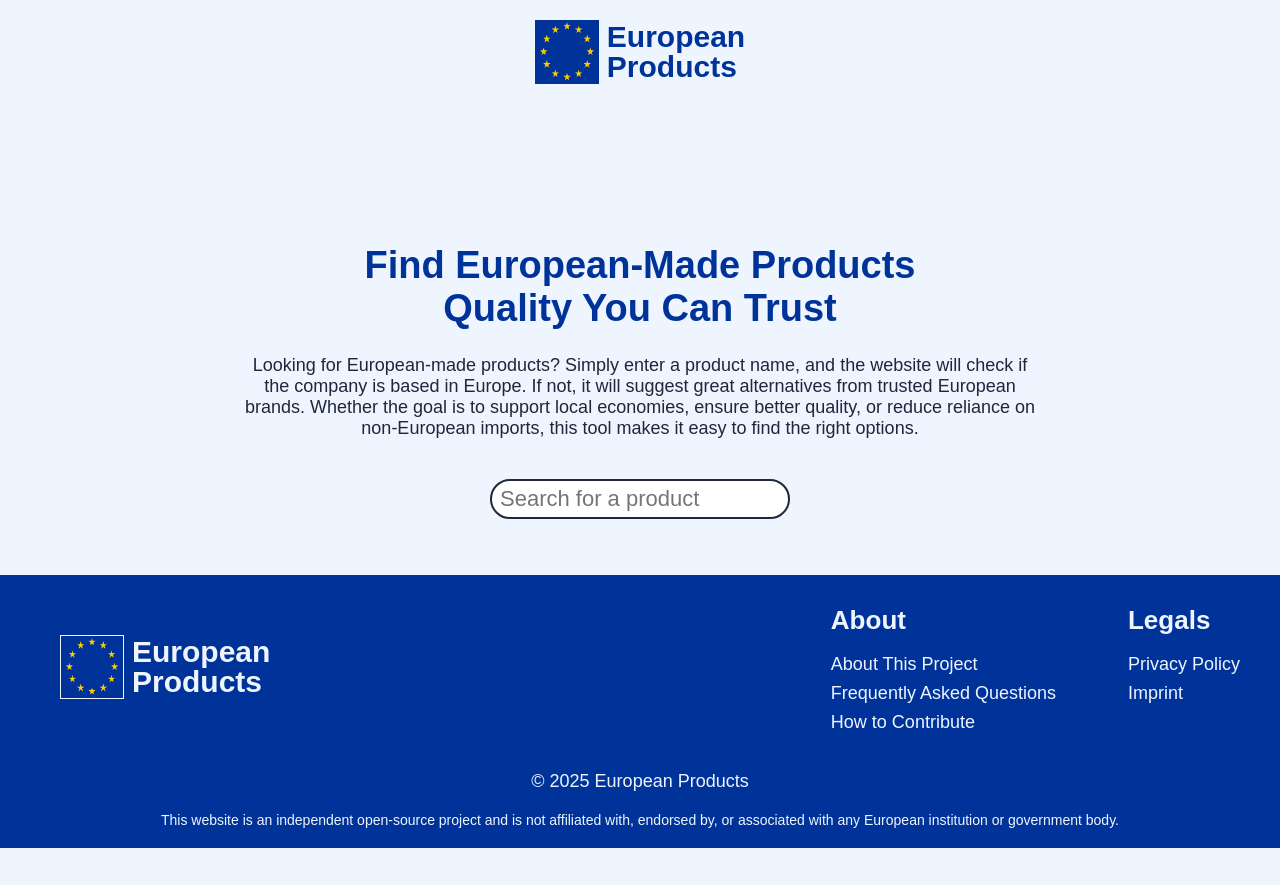
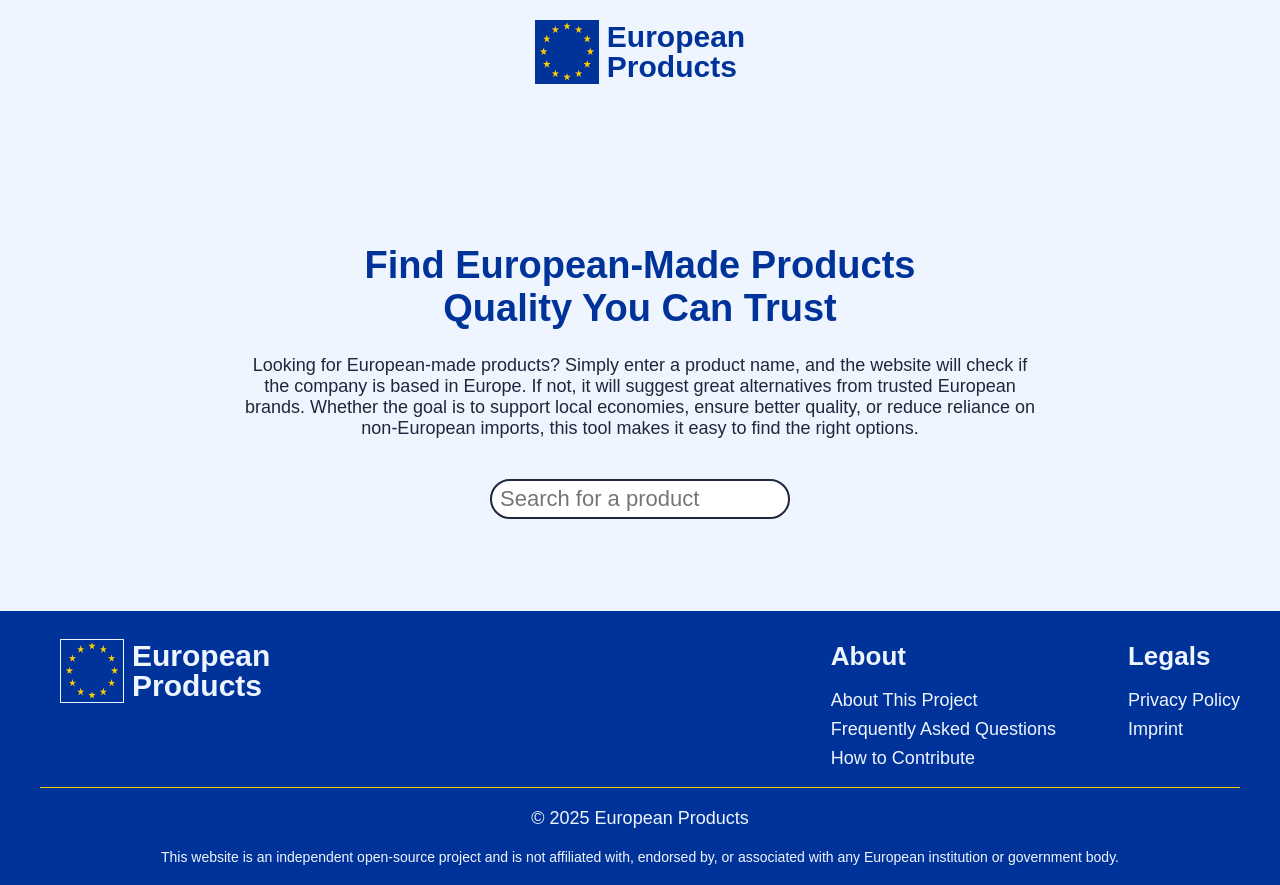
Before and after one commit to Mugentoki/european-products, a Nuxt app: page / in a window 1280 px wide. Before the commit the page ends 848 px from the top, so only its background shows below. Built offline with nearby package versions, Linux system fonts and the light colour scheme; a web font is replaced by a local one.

Commit message:
add scss variables file

```diff
--- /dev/null
+++ b/assets/scss/_variables.scss
@@ -0,0 +1,2 @@
+$screen-tablet: 768px;
+$screen-desktop: 1024px;
--- a/components/layout/Footer.vue
+++ b/components/layout/Footer.vue
@@ -21,6 +21,7 @@
           </div>
         </div>
       </div>
+      <div class="footer--spacer"></div>
       <div class="footer--copyright">
         <span>&copy; {{ year }} European Products</span>
       </div>
@@ -44,6 +45,7 @@ const year: number = new Date().getFullYear();
   background: var(--color-eu-blue);
   color: var(--color-font-light);
   padding: var(--spacing-small) var(--spacing-medium) var(--spacing-medium) var(--spacing-medium) ;
+  margin-top: var(--spacing-large);
 
   &--inner {
     max-width: var(--max-content-width);
@@ -52,13 +54,15 @@ const year: number = new Date().getFullYear();
 
   &--content {
     display: flex;
+    flex-direction: column-reverse;
+    align-items: center;
     gap: var(--spacing-large);
 
     &-groups {
       display: flex;
       flex-grow: 1;
       gap: calc(var(--spacing-large) * 2);
-      justify-content: flex-end;
+      justify-content: space-between;
     }
 
     &-group {
@@ -83,6 +87,12 @@ const year: number = new Date().getFullYear();
     }
   }
 
+  &--spacer {
+    width: 100%;
+    height: 1px;
+    background-color: var(--color-eu-yellow);
+  }
+
   &--copyright,
   &--disclaimer{
     text-align: center;
@@ -102,4 +112,17 @@ const year: number = new Date().getFullYear();
     text-decoration: none;
   }
 }
+
+@media all and (min-width: $screen-tablet) {
+  .footer {
+    &--content {
+      flex-direction: row;
+      align-items: flex-start;
+
+      &-groups {
+        justify-content: flex-end;
+      }
+    }
+  }
+}
 </style>
--- a/nuxt.config.ts
+++ b/nuxt.config.ts
@@ -3,6 +3,15 @@ export default defineNuxtConfig({
   compatibilityDate: '2024-11-01',
   devtools: { enabled: true },
   modules: ['@nuxt/eslint', '@nuxtjs/i18n', '@nuxt/image'],
+  vite: {
+    css: {
+      preprocessorOptions: {
+        scss: {
+            additionalData: '@use "~/assets/scss/_variables.scss" as *;'
+        }
+      }
+    }
+  },
   app: {
     head: {
       link: [
```
